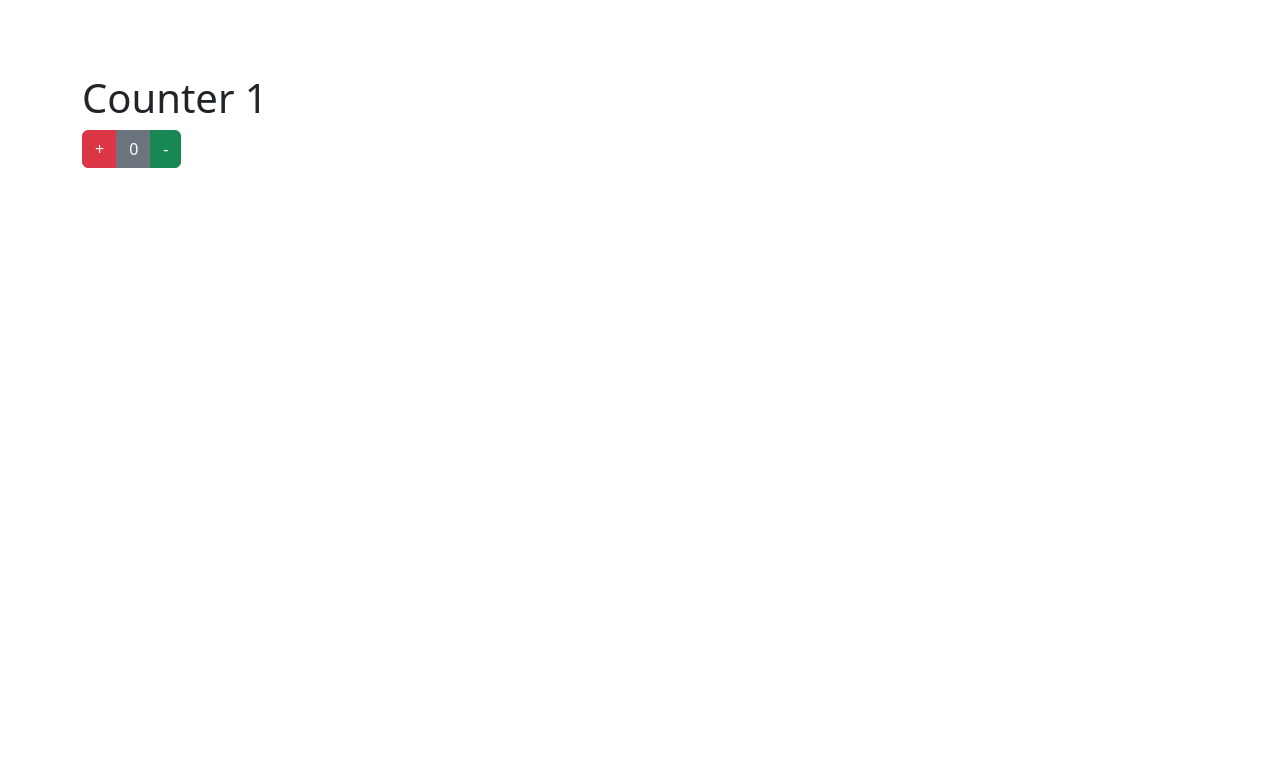
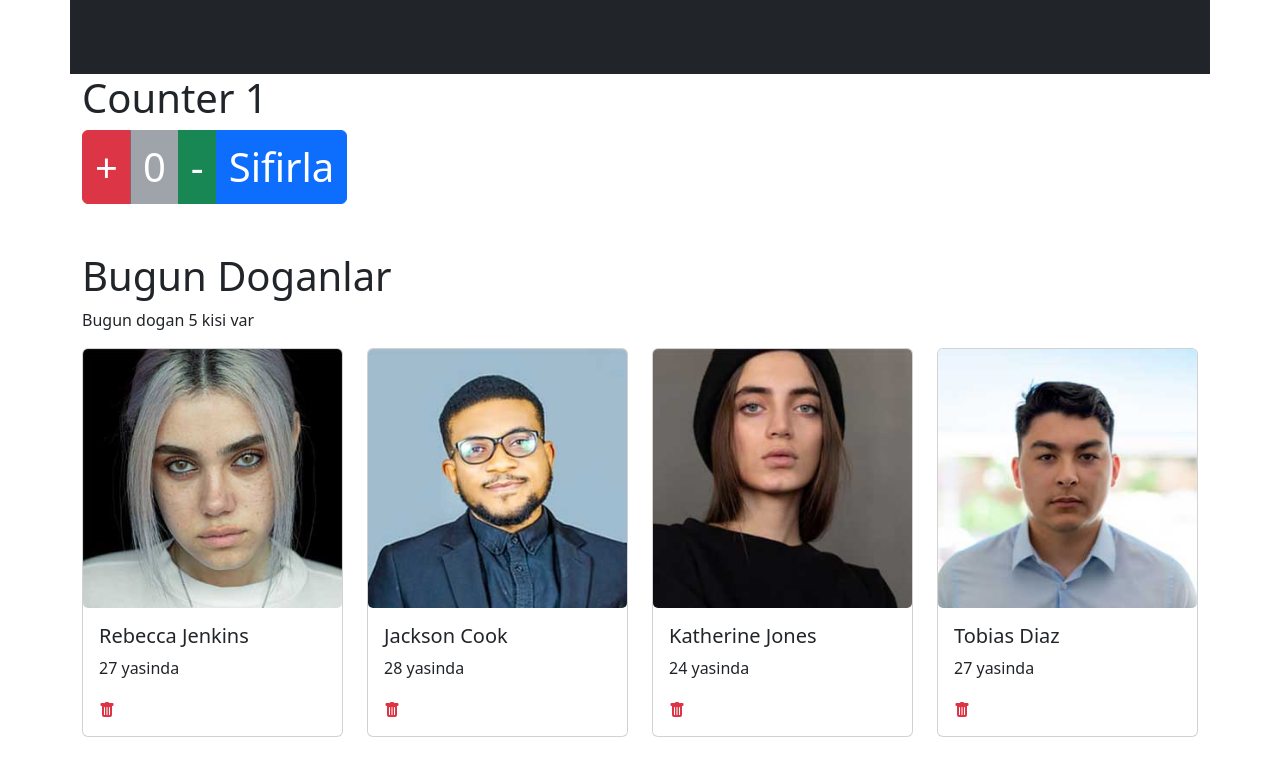
Before and after one commit to ZahideSarp/React, a React (Create React App) app: page / in a window 1280 px wide. Shown: the part 8901-9660 px from the top of the page. Before the commit the page ends 9069 px from the top, so only its background shows below. Built offline with nearby package versions, Linux system fonts and the light colour scheme.

Commit message:
birthday & person

```diff
--- a/src/App.js
+++ b/src/App.js
@@ -25,6 +25,7 @@ import Events from "./components/11-events/events";
 import ProductShop from "./components/12-product-shop/product-shop";
 import State from "./components/13-usestate/state";
 import Counter from "./components/14-counter/counter";
+import Birthday from "./components/15-birthday/birthday";
 
 const App = () => {
     return (
@@ -101,6 +102,7 @@ const App = () => {
             <ProductShop />
             <State />
             <Counter />
+            <Birthday />
         </div>
     )
 };
--- a/src/components/08-profile-card/profile-card.js
+++ b/src/components/08-profile-card/profile-card.js
@@ -6,7 +6,7 @@ const ProfileCard = (props) => {
     const profileBackgroundStyle = {
         backgroundImage: `url(${imgSrc})`
     }
-    console.log(props.statistics);
+    // console.log(props.statistics);
 
     return (
         <div className="profile-card-container">
--- a/src/components/13-usestate/state.js
+++ b/src/components/13-usestate/state.js
@@ -2,7 +2,7 @@ import { useState } from 'react'
 import { Button, ButtonGroup, Container } from 'react-bootstrap';
 
 const State = () => {
-    const [mode, setMode] = useState("light");
+    const [mode, setMode] = useState();
 
     let classNames = "bg-dark text-white p-5 text-center";
 
@@ -12,7 +12,10 @@ const State = () => {
 
     let number = 10;
 
-    console.log(mode);
+    const handleDarkMode = () => {
+        setMode("dark");
+        console.log(mode);
+    }
 
     // setMode("dark");
 
@@ -21,7 +24,7 @@ const State = () => {
             <h1 className='text-uppercase'>DARK/LIGHT Mode</h1>
             <ButtonGroup>
                 <Button variant='danger' onClick={() => number += 5}>Dark Mode</Button>
-                <Button variant='success' onClick={() => setMode("dark")}>Light Mode</Button>
+                <Button variant='success' onClick={handleDarkMode}>Light Mode</Button>
 
             </ButtonGroup>
             <p className='fs-2'>
--- a/src/components/14-counter/counter.js
+++ b/src/components/14-counter/counter.js
@@ -1,14 +1,46 @@
-import React from 'react'
+import { useState } from 'react'
 import { Button, ButtonGroup, Container } from 'react-bootstrap'
 
 const Counter = () => {
+    const [counter, setCounter] = useState(0);
+
+    const handleCounter = (e) => {
+        // dogrudan state'i manipule etmemiz gerektiginde setter fonksiyonunun icerisinde bir callback cagrilmasi gerekir. Cagrilan callback parametreden state'in son degerini alir. Return ifadesi icerisinde de state'in yeni degeri belirtilir.
+
+        if (e.target.id === 'btnPlus') {
+            setCounter((prev) => prev + 1);
+        } else if (e.target.id === 'btnMinus') {
+            setCounter((prev) => prev - 1);
+        } else {
+            setCounter(0);
+        }
+    }
+
     return (
         <Container>
             <h1>Counter 1</h1>
             <ButtonGroup>
-                <Button variant='danger'>+</Button>
-                <Button variant='secondary'>0</Button>
-                <Button variant='success'>-</Button>
+                <Button
+                    id='btnPlus'
+                    variant='danger'
+                    className='fs-1'
+                    onClick={handleCounter}
+                >+</Button>
+                <Button
+                    variant='secondary'
+                    className='fs-1'
+                    disabled>{counter}</Button>
+                <Button
+                    id='btnMinus'
+                    variant='success'
+                    className='fs-1'
+                    onClick={handleCounter}
+                >-</Button>
+                <Button
+                    id='btnReset'
+                    className='fs-1'
+                    onClick={handleCounter}
+                >Sifirla</Button>
             </ButtonGroup>
         </Container>
     )
--- /dev/null
+++ b/src/components/15-birthday/birthday.js
@@ -0,0 +1,46 @@
+import { Button, ButtonGroup, Col, Container, Row } from "react-bootstrap"
+import Person from "./person";
+import peopleData from "../../assets/data/people.json";
+import { useState } from "react";
+
+const Birthday = () => {
+    const [people, setPeople] = useState(peopleData);
+
+    const handleData = (type) => {
+        if (type === "del") setPeople([]);
+        else if (type === "fetch") setPeople(peopleData);
+    };
+
+    const deletePerson = (id) => {
+        const filteredArray = people.filter((person) => person.id !== id);
+        setPeople(filteredArray);
+    };
+
+    return (
+        <Container className="my-5">
+            <h1>Bugun Doganlar</h1>
+            <p>Bugun dogan {people.length} kisi var</p>
+            <Row className="row-cols-2 row-cols-md-3 row-cols-lg-4 gy-4">
+                {
+                    people.map((person) => (
+                        <Col key={person.id}>
+                            <Person
+                                // setPeople={setPeople}
+                                // people={people}
+                                deletePerson={deletePerson}
+                                {...person}
+                            />
+                        </Col>
+                    ))
+                }
+            </Row>
+
+            <ButtonGroup className="my-5">
+                <Button variant="danger" onClick={() => handleData("del")}>Verileri Temizle</Button>
+                <Button variant="success" onClick={() => handleData("fetch")}>Verileri Geri Getir</Button>
+            </ButtonGroup>
+        </Container>
+    )
+}
+
+export default Birthday
--- /dev/null
+++ b/src/components/15-birthday/person.js
@@ -0,0 +1,34 @@
+import { Card } from "react-bootstrap";
+import { BsFillTrashFill } from "react-icons/bs";
+
+const Person = (props) => {
+    const imageSource = require(`../../assets/img/${props.image || "person1.jpg"}`);
+
+    // const deletePerson = (id) => {
+    //     console.log(id)
+    //     const filteredArray = props.people.filter((person) => person.id !== id);
+    //     props.setPeople(filteredArray);
+    // };
+
+
+    return (
+        <Card style={{ maxWidth: "300px" }}>
+            <Card.Img src={imageSource} />
+            <Card.Body>
+                <Card.Title>{props.name}</Card.Title>
+                <Card.Text>
+                    {props.age} yasinda
+                </Card.Text>
+                <BsFillTrashFill
+                    className="text-danger"
+                    title={`${props.name}'i Sil`}
+                    style={{ cursor: "pointer" }}
+                    // onClick={() => deletePerson(props.id)}
+                    onClick={() => props.deletePerson(props.id)}
+                />
+            </Card.Body>
+        </Card>
+    )
+}
+
+export default Person
```
